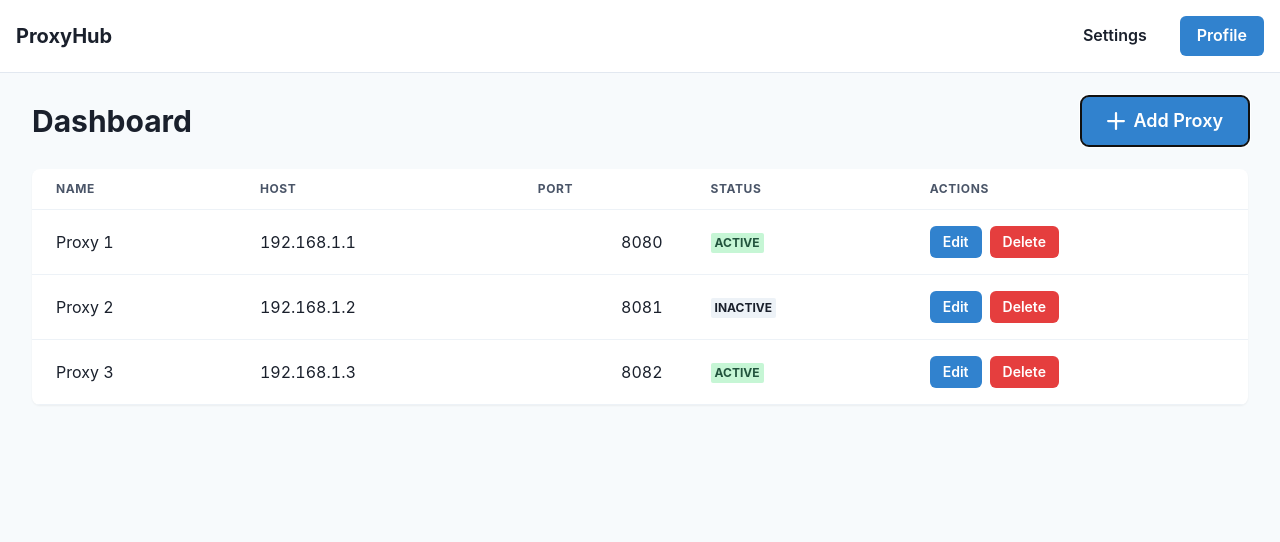
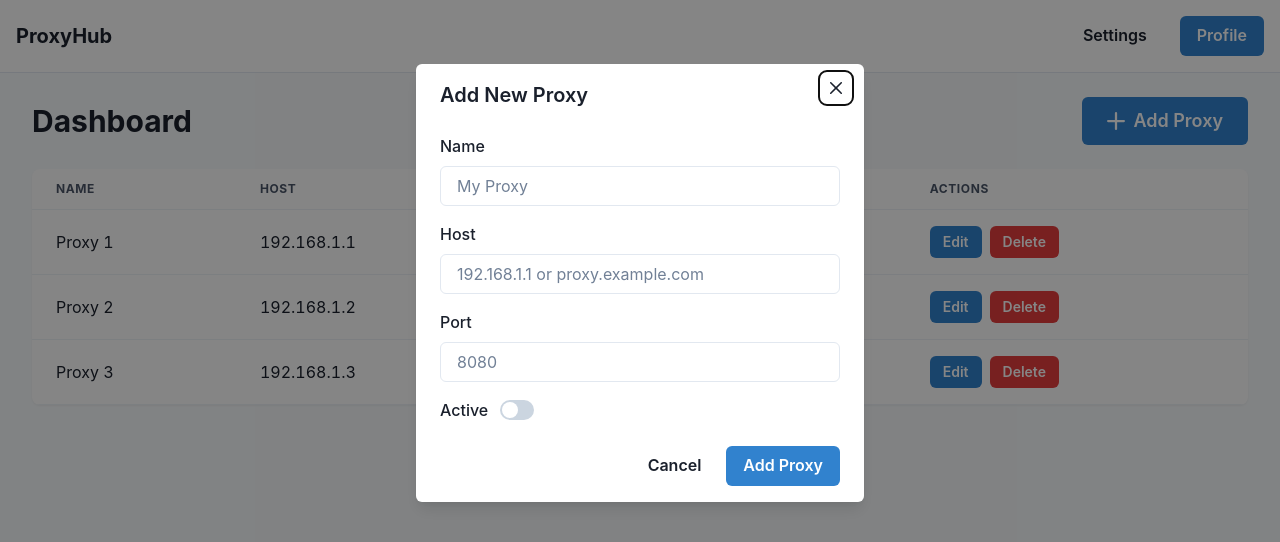
Before and after one commit to MHaiDev/proxyhub, a React (Vite) app in the folder proxyhub-frontend/: page /dashboard in a window 1280 px wide. Both pictures are taken after a click on the button "Add Proxy". Shown: the top 542 px of the page. Built offline with nearby package versions, Linux system fonts and the light colour scheme.

Commit message:
Fix modal state reset for add and edit proxy

```diff
--- /dev/null
+++ b/proxyhub-frontend/src/components/ProxyFormModal.jsx
@@ -0,0 +1,137 @@
+import {
+  Modal,
+  ModalOverlay,
+  ModalContent,
+  ModalHeader,
+  ModalBody,
+  ModalCloseButton,
+  ModalFooter,
+  Button,
+  FormControl,
+  FormLabel,
+  Input,
+  Switch,
+  VStack,
+  FormErrorMessage
+} from '@chakra-ui/react'
+import { useState, useEffect } from 'react'
+import PropTypes from 'prop-types'
+
+const ProxyFormModal = ({ isOpen, onClose, initialData, onSubmit }) => {
+  const [formData, setFormData] = useState({
+    name: '',
+    host: '',
+    port: '',
+    status: false
+  })
+
+  const [errors, setErrors] = useState({})
+
+  // Reset form data when initialData changes
+  useEffect(() => {
+    setFormData({
+      name: initialData?.name || '',
+      host: initialData?.host || '',
+      port: initialData?.port || '',
+      status: initialData?.status === 'active'
+    })
+    setErrors({})
+  }, [initialData])
+
+  const validateForm = () => {
+    const newErrors = {}
+    if (!formData.name) newErrors.name = 'Name is required'
+    if (!formData.host) newErrors.host = 'Host is required'
+    if (!formData.port) newErrors.port = 'Port is required'
+    if (formData.port && (formData.port < 1 || formData.port > 65535)) {
+      newErrors.port = 'Port must be between 1 and 65535'
+    }
+    setErrors(newErrors)
+    return Object.keys(newErrors).length === 0
+  }
+
+  const handleSubmit = () => {
+    if (validateForm()) {
+      onSubmit({
+        ...formData,
+        status: formData.status ? 'active' : 'inactive'
+      })
+      onClose()
+    }
+  }
+
+  return (
+    <Modal isOpen={isOpen} onClose={onClose} size="md">
+      <ModalOverlay />
+      <ModalContent>
+        <ModalHeader>
+          {initialData ? 'Edit Proxy' : 'Add New Proxy'}
+        </ModalHeader>
+        <ModalCloseButton />
+        <ModalBody>
+          <VStack spacing={4}>
+            <FormControl isInvalid={errors.name}>
+              <FormLabel>Name</FormLabel>
+              <Input
+                value={formData.name}
+                onChange={(e) => setFormData({ ...formData, name: e.target.value })}
+                placeholder="My Proxy"
+              />
+              <FormErrorMessage>{errors.name}</FormErrorMessage>
+            </FormControl>
+
+            <FormControl isInvalid={errors.host}>
+              <FormLabel>Host</FormLabel>
+              <Input
+                value={formData.host}
+                onChange={(e) => setFormData({ ...formData, host: e.target.value })}
+                placeholder="192.168.1.1 or proxy.example.com"
+              />
+              <FormErrorMessage>{errors.host}</FormErrorMessage>
+            </FormControl>
+
+            <FormControl isInvalid={errors.port}>
+              <FormLabel>Port</FormLabel>
+              <Input
+                type="number"
+                value={formData.port}
+                onChange={(e) => setFormData({ ...formData, port: parseInt(e.target.value) || '' })}
+                placeholder="8080"
+              />
+              <FormErrorMessage>{errors.port}</FormErrorMessage>
+            </FormControl>
+
+            <FormControl display="flex" alignItems="center">
+              <FormLabel mb="0">Active</FormLabel>
+              <Switch
+                isChecked={formData.status}
+                onChange={(e) => setFormData({ ...formData, status: e.target.checked })}
+              />
+            </FormControl>
+          </VStack>
+        </ModalBody>
+
+        <ModalFooter gap={2}>
+          <Button variant="ghost" onClick={onClose}>Cancel</Button>
+          <Button colorScheme="blue" onClick={handleSubmit}>
+            {initialData ? 'Save Changes' : 'Add Proxy'}
+          </Button>
+        </ModalFooter>
+      </ModalContent>
+    </Modal>
+  )
+}
+
+ProxyFormModal.propTypes = {
+  isOpen: PropTypes.bool.isRequired,
+  onClose: PropTypes.func.isRequired,
+  onSubmit: PropTypes.func.isRequired,
+  initialData: PropTypes.shape({
+    name: PropTypes.string,
+    host: PropTypes.string,
+    port: PropTypes.number,
+    status: PropTypes.string
+  })
+}
+
+export default ProxyFormModal
--- a/proxyhub-frontend/src/components/ProxyList.jsx
+++ b/proxyhub-frontend/src/components/ProxyList.jsx
@@ -18,7 +18,7 @@ const MOCK_PROXIES = [
   { id: 3, name: 'Proxy 3', host: '192.168.1.3', port: 8082, status: 'active' }
 ]
 
-const ProxyList = () => {
+const ProxyList = ({ proxies, onEdit, onDelete }) => {
   const getStatusColor = (status) => {
     return status === 'active' ? 'green' : 'gray'
   }
@@ -36,7 +36,7 @@ const ProxyList = () => {
           </Tr>
         </Thead>
         <Tbody>
-          {MOCK_PROXIES.map((proxy) => (
+          {proxies.map((proxy) => (
             <Tr key={proxy.id}>
               <Td>{proxy.name}</Td>
               <Td>{proxy.host}</Td>
@@ -48,10 +48,18 @@ const ProxyList = () => {
               </Td>
               <Td>
                 <HStack spacing={2}>
-                  <Button size="sm" colorScheme="blue">
+                  <Button
+                    size="sm"
+                    colorScheme="blue"
+                    onClick={() => onEdit(proxy)}
+                  >
                     Edit
                   </Button>
-                  <Button size="sm" colorScheme="red">
+                  <Button
+                    size="sm"
+                    colorScheme="red"
+                    onClick={() => onDelete(proxy.id)}
+                  >
                     Delete
                   </Button>
                 </HStack>
--- a/proxyhub-frontend/src/pages/DashboardPage.jsx
+++ b/proxyhub-frontend/src/pages/DashboardPage.jsx
@@ -4,14 +4,51 @@ import {
   Heading,
   Button,
   useColorModeValue,
-  HStack
+  HStack,
+  useDisclosure
 } from '@chakra-ui/react'
 import { AddIcon } from '@chakra-ui/icons'
+import { useState } from 'react'
 import DashboardHeader from '../components/DashboardHeader'
 import ProxyList from '../components/ProxyList'
+import ProxyFormModal from '../components/ProxyFormModal'
 
 const DashboardPage = () => {
   const bgColor = useColorModeValue('gray.50', 'gray.800')
+  const { isOpen, onOpen, onClose } = useDisclosure()
+  const [proxies, setProxies] = useState([
+    { id: 1, name: 'Proxy 1', host: '192.168.1.1', port: 8080, status: 'active' },
+    { id: 2, name: 'Proxy 2', host: '192.168.1.2', port: 8081, status: 'inactive' },
+    { id: 3, name: 'Proxy 3', host: '192.168.1.3', port: 8082, status: 'active' }
+  ])
+  const [editingProxy, setEditingProxy] = useState(null)
+
+  const handleSubmit = (data) => {
+    if (editingProxy) {
+      // Edit existing proxy
+      setProxies(proxies.map(proxy =>
+        proxy.id === editingProxy.id ? { ...data, id: proxy.id } : proxy
+      ))
+    } else {
+      // Add new proxy
+      setProxies([...proxies, { ...data, id: Date.now() }])
+    }
+    setEditingProxy(null)
+  }
+
+  const handleEdit = (proxy) => {
+    setEditingProxy(proxy)
+    onOpen()
+  }
+
+  const handleDelete = (proxyId) => {
+    setProxies(proxies.filter(proxy => proxy.id !== proxyId))
+  }
+
+  const handleAddNew = () => {
+    setEditingProxy(null)
+    onOpen()
+  }
 
   return (
     <Flex direction="column" minH="100vh" w="100vw">
@@ -35,7 +72,7 @@ const DashboardPage = () => {
               leftIcon={<AddIcon />}
               colorScheme="blue"
               size="lg"
-              onClick={() => {/* TODO: Implement add proxy */}}
+              onClick={handleAddNew}
             >
               Add Proxy
             </Button>
@@ -47,10 +84,21 @@ const DashboardPage = () => {
             w="100%"
             overflow="hidden"
           >
-            <ProxyList />
+            <ProxyList
+              proxies={proxies}
+              onEdit={handleEdit}
+              onDelete={handleDelete}
+            />
           </Box>
         </Flex>
       </Box>
+
+      <ProxyFormModal
+        isOpen={isOpen}
+        onClose={onClose}
+        initialData={editingProxy}
+        onSubmit={handleSubmit}
+      />
     </Flex>
   )
 }
```
